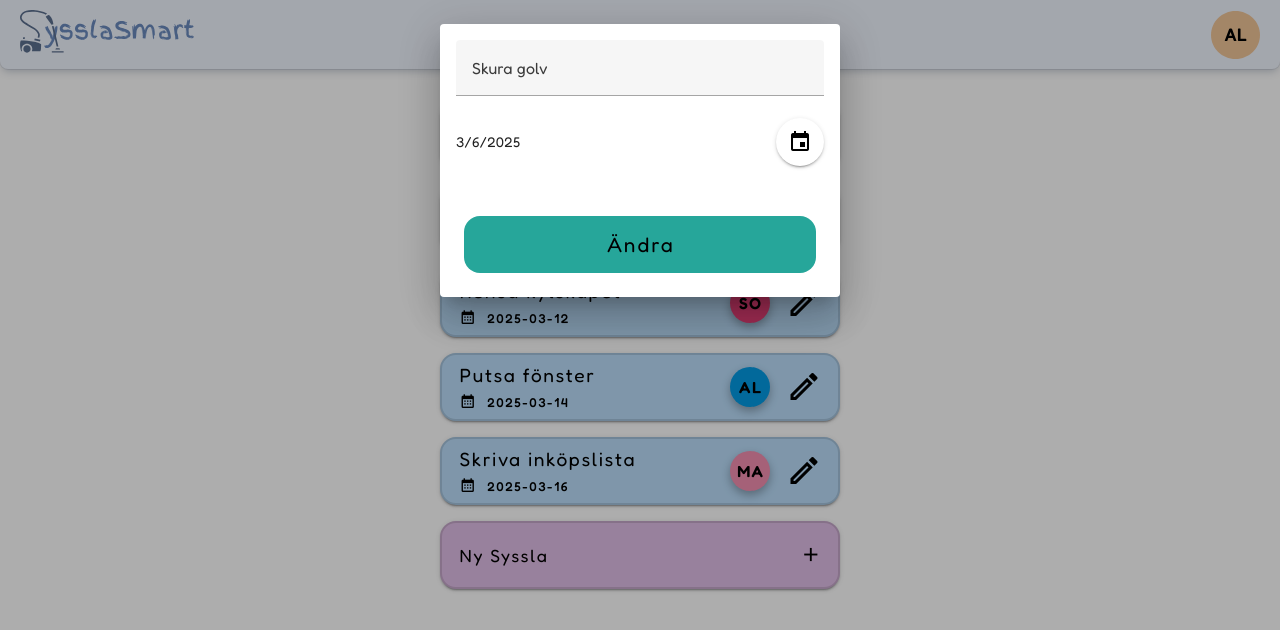
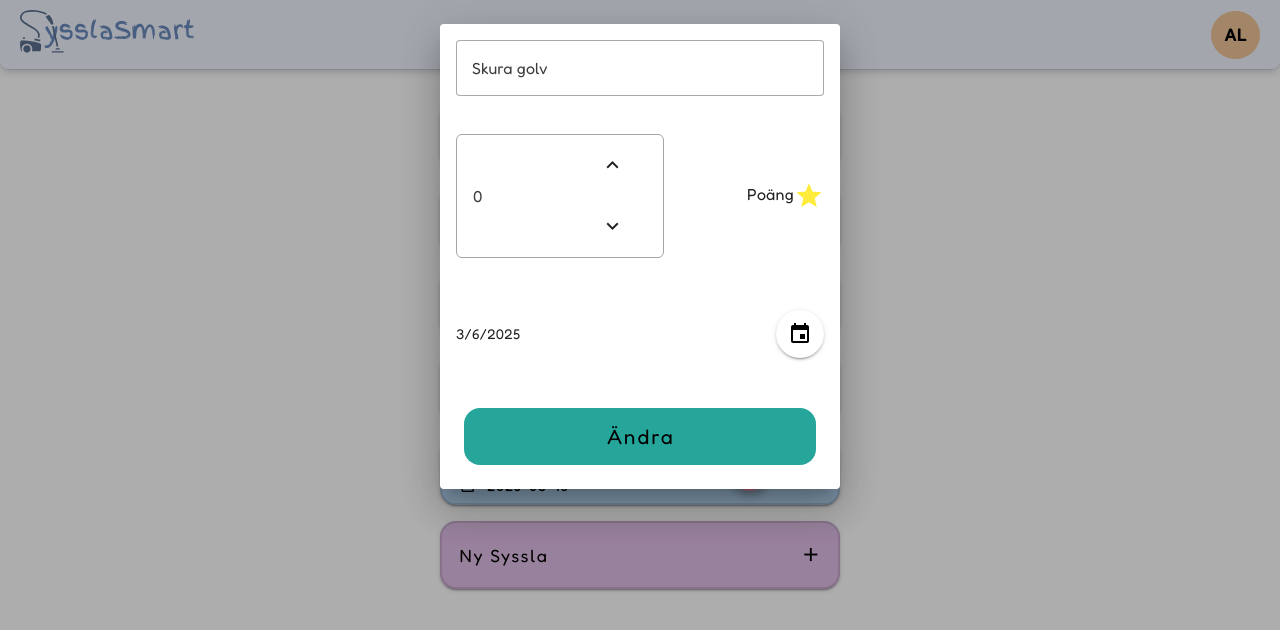
Before and after one commit to IT-Hogskolan-Stockholm/syssla-smart, a Vue app: page / in a window 1280 px wide. Both pictures are taken after a click on the button 804 px from the left and 135 px from the top of the page. Shown: the top 630 px of the page. Built offline with nearby package versions, Linux system fonts and the light colour scheme; data requests are answered from the project's data file.

Commit message:
Breaking for lunch.

```diff
--- a/src/views/Belöningar.vue
+++ b/src/views/Belöningar.vue
@@ -79,33 +79,37 @@ const rules = {
                   variant="outlined"
                   v-model="description"
                   placeholder="Beskrivning"
-                  rows="2"
-                  class="custom-text-area"
+                  rows="3"
+                  :no-resize="true"
                 ></v-textarea>
               </v-card-text>
 
-              <v-card-text class="flex-grow-0 custom-card-text d-flex align-center">
-                <div class="input-points">
+              <v-card-text
+                class="flex-grow-0 custom-card-text d-flex align-center justify-space-between"
+              >
+                <div class="input-points d-flex align-center">
                   <v-text-field
                     v-model="points"
                     class="mc-3 text-center"
-                    style="max-width: 80px; text-align: center"
+                    style="text-align: center"
                     label="Poäng"
                     hide-details
                     single-line
                   ></v-text-field>
 
                   <div class="d-flex flex-column align-center mx-2">
-                    <v-btn icon variant="flat" class="point-arrow" @click="increasePoints">
+                    <v-btn icon variant="flat" class="point-arrow d-flex" @click="increasePoints">
                       <v-icon>mdi-chevron-up</v-icon>
                     </v-btn>
-                    <v-btn icon variant="flat" class="point-arrow" @click="decreasePoints">
+                    <v-btn icon variant="flat" class="point-arrow d-flex" @click="decreasePoints">
                       <v-icon>mdi-chevron-down</v-icon>
                     </v-btn>
                   </div>
                 </div>
-                <span class="ml-2">Poäng</span>
-                <v-icon class="m1-1" color="yellow darken-2 size=18">mdi-star</v-icon>
+                <div class="counter-label">
+                  <span class="ml-2">Poäng</span>
+                  <v-icon class="m1-1" color="yellow darken-2" size="18">mdi-star</v-icon>
+                </div>
               </v-card-text>
 
               <v-card-text class="flex-grow-0" style="overflow: visible; padding-bottom: 0">
@@ -142,16 +146,10 @@ const rules = {
   margin-top: 2rem;
 }
 
-.form-container {
-  padding: 1.8rem;
-  color: black;
-}
-
 .input-points {
-  display: flex;
-  align-items: center;
   border: 1px solid #a4a4a4;
   border-radius: 6px;
+  width: 13rem;
 }
 
 ::v-deep(.input-points .v-field__overlay) {
@@ -163,7 +161,6 @@ const rules = {
 }
 
 .point-arrow {
-  display: flex;
   margin: 0.4rem;
   width: 0.625rem;
   height: 0.625rem;
--- a/src/views/Sysslor.vue
+++ b/src/views/Sysslor.vue
@@ -24,6 +24,7 @@ const openAssignUserDialog = store.openAssignUserDialog
 const addChore = store.addChore
 const addAssignedUser = store.addAssignedUser
 const choreName = ref('')
+const pointValue = ref(0)
 const form = ref(null)
 const dateError = ref(null)
 const validateDate = ref(false)
@@ -103,6 +104,14 @@ const handleOpenDialog = (chore = null) => {
   store.openAddChoreDialog()
 }
 
+const increasePoints = () => {
+  if (pointValue.value < 100) pointValue.value++
+}
+
+const decreasePoints = () => {
+  if (pointValue.value < 100 && pointValue.value > 0) pointValue.value--
+}
+
 const formatDate = (date) => {
   if (!date) return ''
   const d = new Date(date)
@@ -144,13 +153,14 @@ const handleSubmit = async () => {
   }
 
   if (titleValid && dateValid) {
-    addChore(choreName.value, formattedDate.value)
+    addChore(choreName.value, formattedDate.value, pointValue.value)
     closeAddChoreDialog()
     form.value.reset()
     selectedDate.value = null
     dateError.value = null
   }
 }
+
 const isOverdue = (deadline) => {
   if (!deadline) return false
   const today = new Date().toISOString().split('T')[0]
@@ -292,12 +302,42 @@ const isOverdue = (deadline) => {
           <v-form ref="form">
             <v-card-text class="flex-grow-0" style="overflow: visible; padding-bottom: 0">
               <v-text-field
+                variant="outlined"
                 v-model="choreName"
                 placeholder="Titel"
                 :rules="[rules.required]"
               ></v-text-field>
+            </v-card-text>
+            <v-card-text
+              class="flex-grow-0 custom-card-text d-flex align-center justify-space-between mb-5"
+            >
+              <div class="input-points d-flex align-center">
+                <v-text-field
+                  v-model="pointValue"
+                  class="mc-3 text-center"
+                  style="text-align: center"
+                  label="Poäng"
+                  hide-details
+                  single-line
+                ></v-text-field>
 
-              <!-- Date Picker -->
+                <div class="d-flex flex-column align-center mx-2">
+                  <v-btn icon variant="flat" class="point-arrow d-flex" @click="increasePoints">
+                    <v-icon>mdi-chevron-up</v-icon>
+                  </v-btn>
+                  <v-btn icon variant="flat" class="point-arrow d-flex" @click="decreasePoints">
+                    <v-icon>mdi-chevron-down</v-icon>
+                  </v-btn>
+                </div>
+              </div>
+              <div class="counter-label">
+                <span class="ml-2">Poäng</span>
+                <v-icon class="m1-1" color="yellow darken-2" size="30">mdi-star</v-icon>
+              </div>
+            </v-card-text>
+
+            <!-- Date Picker -->
+            <v-card-text class="flex-grow-0" style="overflow: visible; padding-bottom: 0">
               <div class="d-flex justify-space-between align-center">
                 <div class="flex-grow">
                   <span :class="{ 'error--text': dateError }">{{ formattedDate }}</span>
@@ -338,7 +378,7 @@ const isOverdue = (deadline) => {
             <v-card-actions class="justify-center flex-grow-0 mt-5">
               <v-btn
                 color="green"
-                @click="handleSubmit(choreName, formattedDate)"
+                @click="handleSubmit(choreName, formattedDate, pointValue)"
                 size="large"
                 class="add-btn"
                 block
@@ -364,6 +404,31 @@ const isOverdue = (deadline) => {
 
 .chores-container {
   width: 100%;
+}
+
+.input-points {
+  border: 1px solid #a4a4a4;
+  border-radius: 6px;
+  width: 13rem;
+}
+
+::v-deep(.input-points .v-field__overlay) {
+  display: none !important;
+}
+
+::v-deep(.input-points .v-field__outline) {
+  display: none !important;
+}
+
+.point-arrow {
+  margin: 0.4rem;
+  width: 0.625rem;
+  height: 0.625rem;
+  font-size: 1rem;
+}
+
+.counter-label {
+  font-size: 1rem;
 }
 
 .rounded-btn {
```
